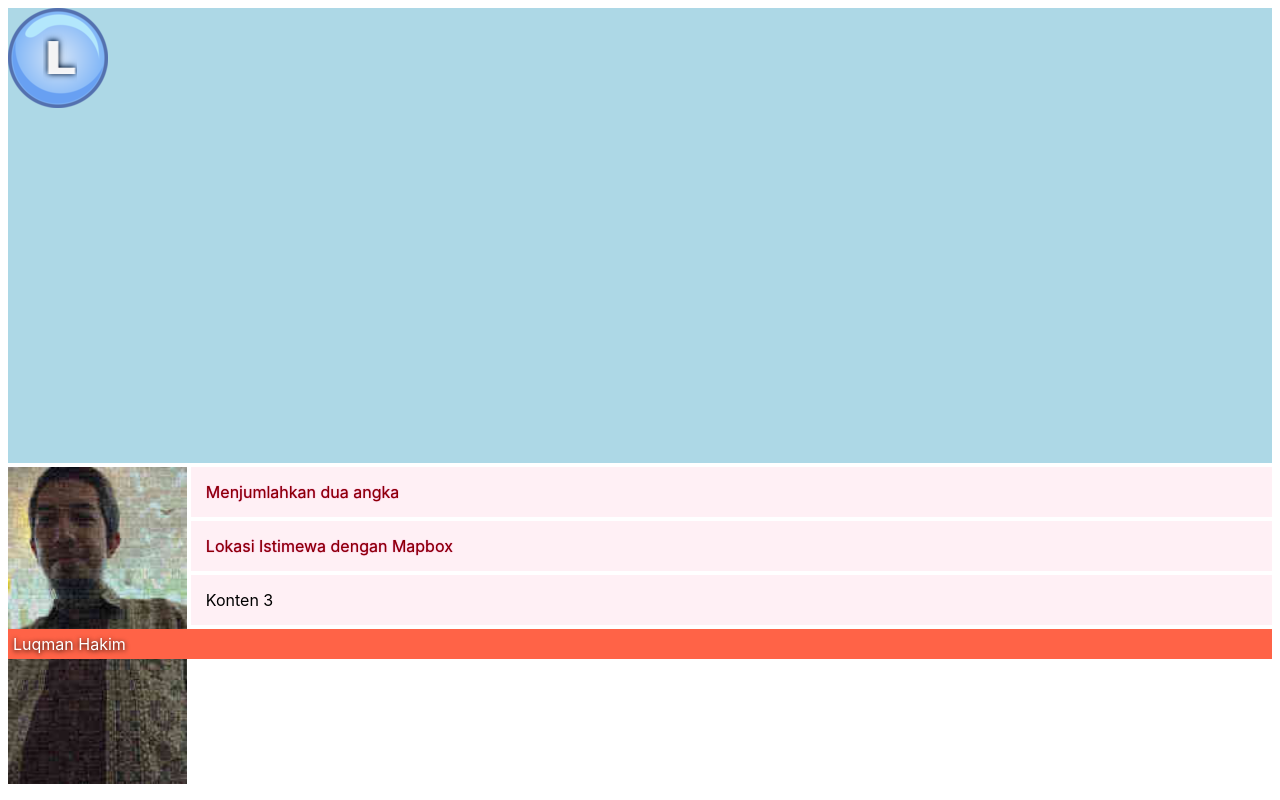
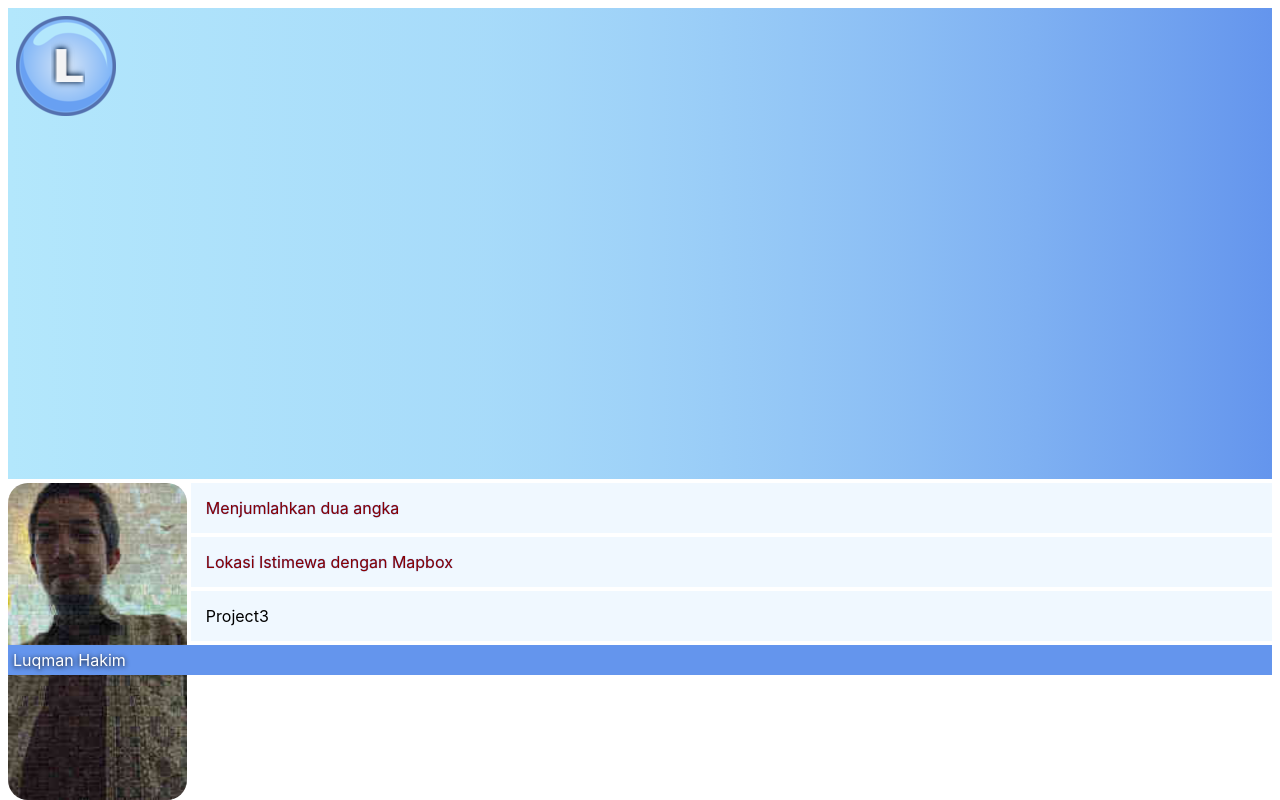
Before and after one commit to luqeckr/mws, a plain HTML site: page public/index.html in a window 1280 px wide. Drawn offline with Linux system fonts and the light colour scheme.

Commit message:
color change

```diff
--- a/public/index.html
+++ b/public/index.html
@@ -11,33 +11,34 @@ body {
     grid-gap: 4px;
 }
 .menu {
-    background: lightblue;
+    background: linear-gradient(to right,#B3E7FC ,70%,cornflowerblue 100%);
     grid-column: 1/5;
+    padding: 8px;
 }
 .sidebar {
-    background: lightyellow;
     grid-row: 2/5;
     grid-column-end: 1/5;
 }
 .sidebar>img {
     width: 100%;
+    border-radius: 20px;
 }
 .konten {
     grid-column: 2/5;
-    background: lavenderblush;
+    background: aliceblue;
     padding: 15px;
 }
 .konten > a {
     color: darkred;
     text-decoration: none;
-    text-shadow: 0 0 1px mediumvioletred;
+    text-shadow: 0 0 1px cornflowerblue;
 }
 .konten > a:hover {
     color: red;
-    text-shadow: 0px 0px 2px crimson;
+    text-shadow: 0px 0px 30px blueviolet;
 }
 .footer {
-    background: tomato;
+    background: cornflowerblue;
     color: white;
     text-shadow: 0 1px 5px black;
     grid-column: 1/5;
@@ -53,7 +54,7 @@ body {
     <div class='sidebar'><img src="images/photo-small.jpg"></div>
     <div class='konten'><a href="project1/add2numbers.html">Menjumlahkan dua angka</a></div>
     <div class='konten'><a href="project2/">Lokasi Istimewa dengan Mapbox</a></div>
-    <div class='konten'>Konten 3</div>
+    <div class='konten'>Project3</div>
     <div class='footer'>Luqman Hakim</div>
 </div>
 </body>
```
